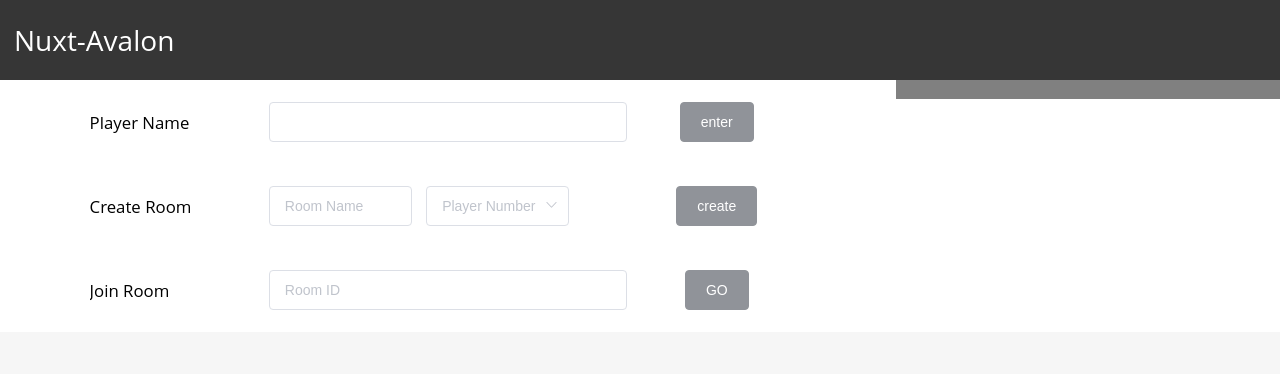
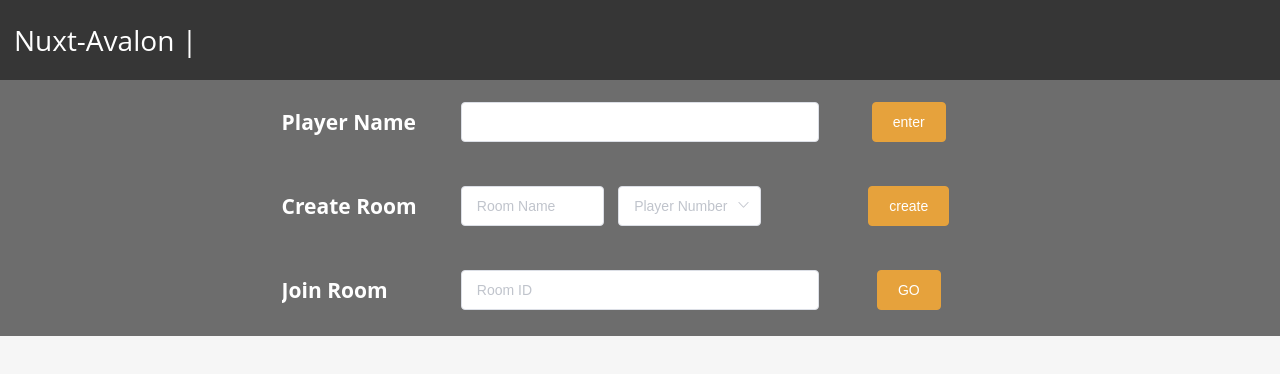
Before and after one commit to james868198/nuxt-Avalon-client, a Nuxt app: page / in a window 1280 px wide. Shown: the top 374 px of the page. Built offline with nearby package versions, Linux system fonts and the light colour scheme; no server answers.

Commit message:
[Add&Update]
1. Add styles/variable to define color and font globally
2. Modified hall page and chatroom design
3. solve crollBottom problem

```diff
--- a/components/chatroom/index.vue
+++ b/components/chatroom/index.vue
@@ -3,18 +3,19 @@
         .chatroom-container
             .chatroom-container-inner
                 .container-top
-                    #chatting.chatroom-message
-                        ul.chatroom-message-inner
-                            li.chatroom-message.sentence(v-for="chat in chatting")
+                    #chatting.message-list
+                        .message-list-inner
+                            .message(v-for="chat in chatting")
+                                .message-continaer
                                     .user
-                                    | {{chat.userName}}:
+                                        | {{chat.userName}}
                                     .message
-                                    | &nbsp{{chat.message}}
+                                        | {{chat.message}}
+
                 .container-bottom(@keyup.enter="sendMessage")
                     .dialog(v-if="name")
                         .input
-                            .vertical-center
-                                el-input(v-model="message", type="textarea", placeholder="Write here!")
+                            input(v-model="message", type="text", placeholder="Write here!")
 
 
 </template>
@@ -40,10 +41,10 @@ export default {
             message: null
         }
     },
-    watch: {
-        chatting(newVal, oldVal) {
+    updated() {
+        this.$nextTick(() => {
             this.toBottom()
-        }
+        })
     },
     methods: {
         sendMessage() {
@@ -52,60 +53,79 @@ export default {
         },
         toBottom() {
             const element = this.$el.querySelector('#chatting')
-            console.log(element)
-            element.scrollTop = element.scrollHeight
+            console.log(element.scrollHeight)
+            element.scrollTop = element.scrollHeight + 100
         }
     }
 }
 </script>
 
 <style lang="scss">
+@import '../../styles/variables/index.scss';
+
 .chatroom {
     position: relative;
     height: 100%;
     width: 100%;
-    text-align: left;
-    max-width: 30em;
-    min-width: 20em;
-    text-align: right;
-    background-color: gray;
+    min-width: 30em;
+    border-radius: 15px;
+    background-color: color(gray-1);
+
     .chatroom-container {
-        position: relative;
-        height: 100%;
-        width: 99%;
-        display: inline-block;
-        background-color: white;
+        position: absolute;
+        top: 50%;
+        transform: translateY(-50%);
+        height: 92%;
+        width: 100%;
+        text-align: center;
         .chatroom-container-inner {
             position: relative;
             height: 100%;
             width: 100%;
             display: flex;
             flex-direction: column;
-            text-align: left;
+
             .container-top {
                 display: inline-block;
                 position: relative;
                 height: 85%;
                 width: 100%;
-                .chatroom-message {
+                .message-list {
                     position: relative;
                     height: 100%;
                     width: 100%;
                     overflow: scroll;
-                    .chatroom-message-inner {
-                        list-style-type: none;
-                        margin: 0% auto;
-                        padding-left: 1em;
-                        padding-right: 1em;
-                        .chatroom-message.sentence {
-                            font-size: 1.5em;
+                    .message-list-inner {
+                        position: relative;
+                        width: 100%;
+                        .message {
+                            position: relative;
+                            width: 100%;
+
+                            .message-continaer {
+                                font-size: 1.2em;
                                 word-wrap: break-word;
+                                display: flex;
+                                flex-direction: column;
+                                min-height: 40px;
+                                color: color(white);
+                                padding-left: 0.2em;
                                 .user {
-                                display: inline;
-                                opacity: 0.7;
+                                    display: inline-block;
+                                    font-size: 1.2em;
+                                    text-align: left;
+                                    color: color(green);
                                 }
                                 .message {
-                                display: inline;
+                                    display: inline-block;
+                                    text-align: left;
+                                    opacity: 0.8;
+                                    padding-left: 0.4em;
+                                }
+                                &:hover {
+                                    background-color: color(gray-2);
+                                    opacity: 0.5;
+                                }
                             }
                         }
                     }
@@ -116,7 +136,6 @@ export default {
                 position: relative;
                 height: 15%;
                 width: 100%;
-                background-color: #f8f8ff;
                 .dialog {
                     position: relative;
                     height: 100%;
@@ -124,9 +143,37 @@ export default {
                     text-align: center;
                     .input {
                         position: relative;
-                        width: 80%;
+                        width: 98%;
                         height: 100%;
                         display: inline-block;
+                        input[type='text'] {
+                            padding: 12px 20px;
+                            margin: 3px 0;
+                            position: relative;
+                            height: 96%;
+                            width: 100%;
+                            box-sizing: border-box;
+                            color: color(white);
+                            background-color: color(gray-2);
+                            border-radius: 15px;
+                            border: 0;
+                            &:focus {
+                                border: 0;
+                                outline: none;
+                            }
+                        }
+                        ::placeholder {
+                            color: color(green);
+                        }
+                        ::-webkit-input-placeholder {
+                            /* Edge */
+                            color: color(green);
+                        }
+
+                        :-ms-input-placeholder {
+                            /* Internet Explorer 10-11 */
+                            color: color(green);
+                        }
                     }
                 }
             }
--- a/layouts/default.vue
+++ b/layouts/default.vue
@@ -2,10 +2,10 @@
 
 <template lang="pug">
 .avalon-container
-    .top-side
-        .top-side-container
-            .top-side-container-inner
-                .title(v-on:click="backToHomePage") Nuxt-Avalon
+    .header
+        .header-container
+            .header-container-inner
+                .title(v-on:click="backToHomePage") Nuxt-Avalon |
     .container
         router-view
 </template>
@@ -30,18 +30,18 @@ $head-height: 10vh;
     position: relative;
     width: 100vw;
     height: 100vh-$head-height;
-    .top-side {
+    .header {
         position: absolute;
         top: 0%;
         width: 100vw;
         height: $head-height;
         background-color: #363636;
         color: white;
-        .top-side-container {
+        .header-container {
             position: relative;
             width: 100%;
             height: 100%;
-            .top-side-container-inner {
+            .header-container-inner {
                 position: absolute;
                 left: 1em;
                 top: 50%;
@@ -57,6 +57,7 @@ $head-height: 10vh;
         position: relative;
         width: 100%;
         height: 100vh-$head-height;
+        overflow: hidden;
     }
 }
 </style>
--- a/pages/index.vue
+++ b/pages/index.vue
@@ -1,7 +1,8 @@
 <template lang="pug">
     .main
-        .main-container
-            .container-left
+        .container
+            .container-top
+                .container-top-inner
                     .main-board
                         .main-board-top
                             .main-board-column
@@ -13,7 +14,7 @@
                                         .input
                                             el-input(v-model="playerName")
                                         .btn
-                                        el-button(type="info", @click="setPlayerName") enter
+                                            el-button(type="warning"  @click="setPlayerName") enter
 
                             .main-board-column
                                 .main-board-column-inner
@@ -26,7 +27,7 @@
                                             el-select.input-right(v-model="numOfPlayers", placeholder="Player Number")
                                                 el-option(v-for="item in numOfPlayersOptions", :key="item.value", :label="item.label", :value="item.value")
                                         .btn
-                                        el-button(type="info", @click="createGame") create
+                                            el-button(type="warning", @click="createGame") create
                             .main-board-column
                                 .main-board-column-inner
                                     .main-board-column-container
@@ -36,7 +37,7 @@
                                         .input
                                             el-input(v-model="roomId", placeholder="Room ID")
                                         .btn
-                                        el-button(type="info", @click="joinGame") GO
+                                            el-button(type="warning", @click="joinGame") GO
                         //-     .main-board-column
                         //- .container-left-inner-bottom
 
@@ -50,8 +51,8 @@
                         //-         el-input(v-model="roomName")
                         //-     .btn
                         //-         el-button(type="info", @click="joinGame") enter
-            .container-right
-                .container-right-inner
+            .container-bottom
+                .container-bottom-inner
                     Chatroom(:chatting="chatting"  :name="playerName"  @message="classifyMessage")
 
 </template>
@@ -233,20 +234,32 @@ export default {
 </script>
 
 <style lang="scss">
+@import '../styles/variables/index.scss';
+
+$label-color: color(white);
+
 .main {
     position: relative;
     height: 100%;
     width: 100%;
     overflow: hidden;
     background-color: white;
-    .main-container {
+    font-size: $font-size1;
+    background-color: color(gray-2);
+    .container {
         position: relative;
         height: 100%;
         width: 100%;
         display: flex;
-        flex-direction: row;
+        flex-direction: column;
         // overflow: hidden;
-        .container-left {
+        .container-top {
+            position: relative;
+            display: inline-block;
+            height: 50%;
+            width: 100%;
+            text-align: center;
+            .container-top-inner {
                 position: relative;
                 display: inline-block;
                 height: 100%;
@@ -279,8 +292,10 @@ export default {
                                     display: inline-block;
                                     position: relative;
                                     width: 25%;
-                                font-size: 1.2em;
+                                    font-size: 1.5em;
                                     text-align: center;
+                                    color: $label-color;
+                                    font-weight: bold;
                                     .label-inner {
                                         position: absolute;
                                         top: 50%;
@@ -325,16 +340,39 @@ export default {
                     // }
                 }
             }
-        .container-right {
+        }
+        .container-bottom {
             position: relative;
             display: inline-block;
-            height: 100%;
-            width: 30%;
-            .container-right-inner {
+            height: 50%;
+            width: 100%;
+            text-align: center;
+            .container-bottom-inner {
                 position: relative;
-                height: 100%;
+                height: 90%;
+                width: 70%;
+                margin: 0 auto;
+                text-align: center;
+                border-radius: 15px;
+                background-color: color(gray-2);
+            }
+        }
+    }
+}
+
+@media screen and (max-width: 800px) {
+    .main {
+        font-size: $font-size3;
+        .container {
+            .container-top {
+                .container-top-inner {
                     width: 100%;
-                text-align: right;
+                }
+            }
+            .container-bottom {
+                .container-bottom-inner {
+                    width: 90%;
+                }
             }
         }
     }
--- a/styles/variables/_colors.scss
+++ b/styles/variables/_colors.scss
@@ -10,7 +10,7 @@ $colors: (
 	red: #E23E57,
 	orange: #F7B32D,
 	yellow: #F7C873,
-	green: #A7D46F,
+	green: #00EC00,
 	grey: #464646,
 	blue: #39B3FE,
 	lighten-blue: #A1D5F4,
--- /dev/null
+++ b/styles/variables/_font.scss
@@ -0,0 +1,3 @@
+$font-size1: 14px;
+$font-size2: 12px;
+$font-size3: 10px;
--- a/styles/variables/index.scss
+++ b/styles/variables/index.scss
@@ -1 +1,2 @@
 @import '_colors';
+@import '_font';
```
Lines whose indentation alone changed are shown as unchanged.
